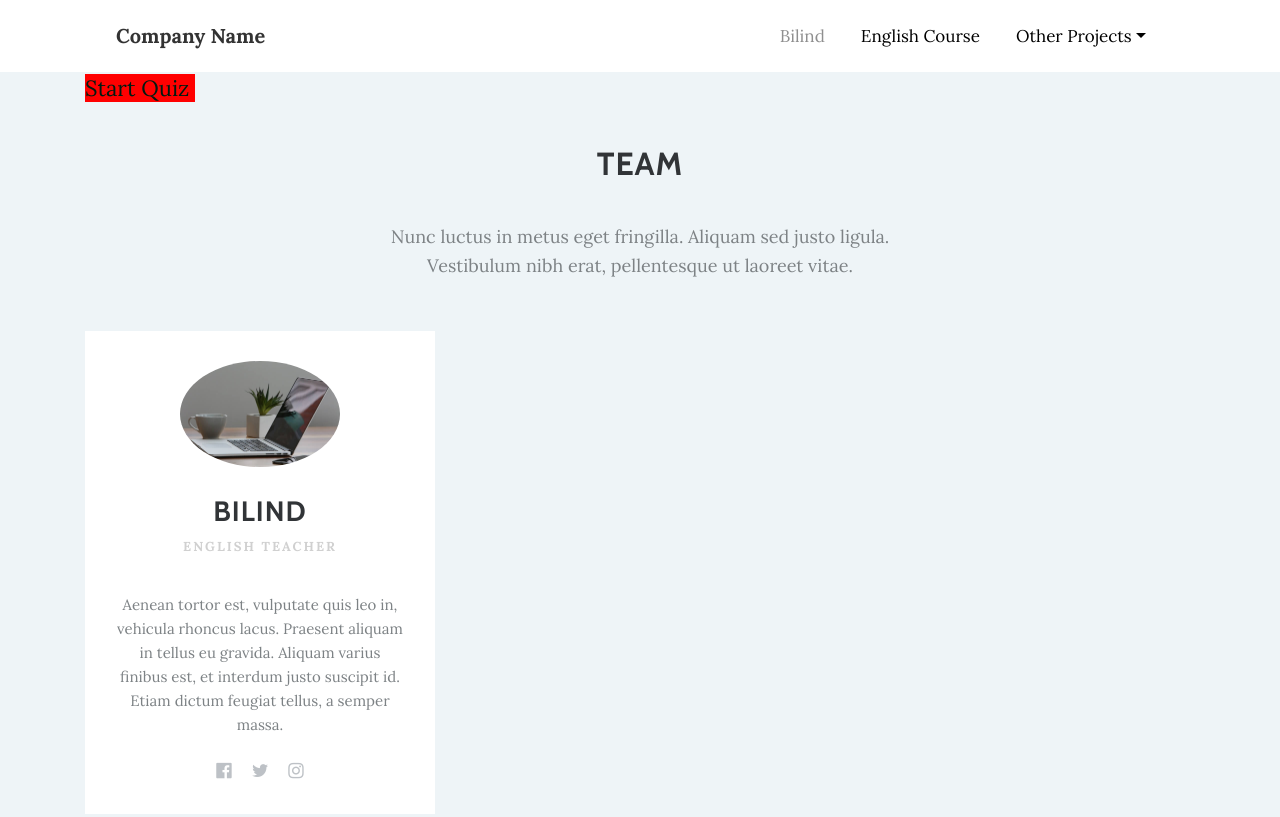
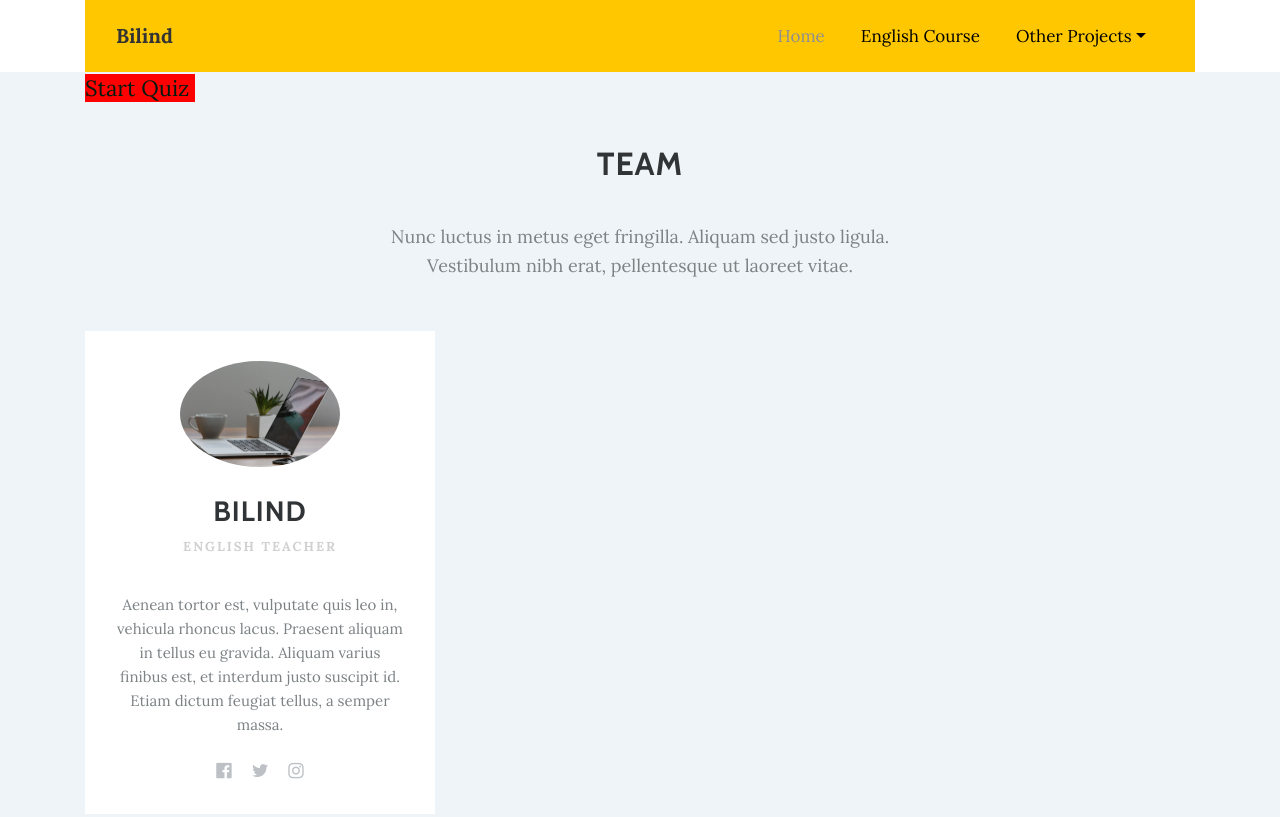
Before and after one commit to Alindaci/bilind, a plain HTML site: page index.html in a window 1280 px wide. Shown: the top 817 px of the page. Drawn offline with nearby package versions, Linux system fonts and the light colour scheme; files whose address does not match are found by name.

Commit message:
Add files via upload

```diff
--- a/index.html
+++ b/index.html
@@ -26,12 +26,12 @@
     <div></div>
     <div class="article-list">
         <div class="container">
-            <nav class="navbar navbar-light navbar-expand-md navigation-clean">
-                <div class="container"><a class="navbar-brand" href="#">Company Name</a><button data-toggle="collapse" class="navbar-toggler" data-target="#navcol-1"><span class="sr-only">Toggle navigation</span><span class="navbar-toggler-icon"></span></button>
+            <nav class="navbar navbar-light navbar-expand-md navigation-clean" style="background-color: rgb(255,199,0);">
+                <div class="container"><a class="navbar-brand" href="#">Bilind&nbsp;</a><button data-toggle="collapse" class="navbar-toggler" data-target="#navcol-1"><span class="sr-only">Toggle navigation</span><span class="navbar-toggler-icon"></span></button>
                     <div class="collapse navbar-collapse"
                         id="navcol-1">
                         <ul class="nav navbar-nav ml-auto">
-                            <li class="nav-item" role="presentation"><a class="nav-link active" href="#">Bilind</a></li>
+                            <li class="nav-item" role="presentation"><a class="nav-link active" href="#">Home</a></li>
                             <li class="nav-item" role="presentation"><a class="nav-link" href="#">English Course</a></li>
                             <li class="nav-item" role="presentation"></li>
                             <li class="nav-item dropdown"><a class="dropdown-toggle nav-link" data-toggle="dropdown" aria-expanded="false" href="#">Other Projects</a>
@@ -45,7 +45,7 @@
     </div>
     <div class="photo-gallery"></div>
     <div class="team-boxed">
-        <div class="container"><a href="#" style="color: rgb(1,27,17);background-color: #ff0000;font-size: 22px;">Start Quiz&nbsp;</a>
+        <div class="container"><a href="www.facebook.com" style="color: rgb(1,27,17);background-color: #ff0000;font-size: 22px;">Start Quiz&nbsp;</a>
             <div class="intro">
                 <h2 class="text-center">Team </h2>
                 <p class="text-center">Nunc luctus in metus eget fringilla. Aliquam sed justo ligula. Vestibulum nibh erat, pellentesque ut laoreet vitae.</p>
```
